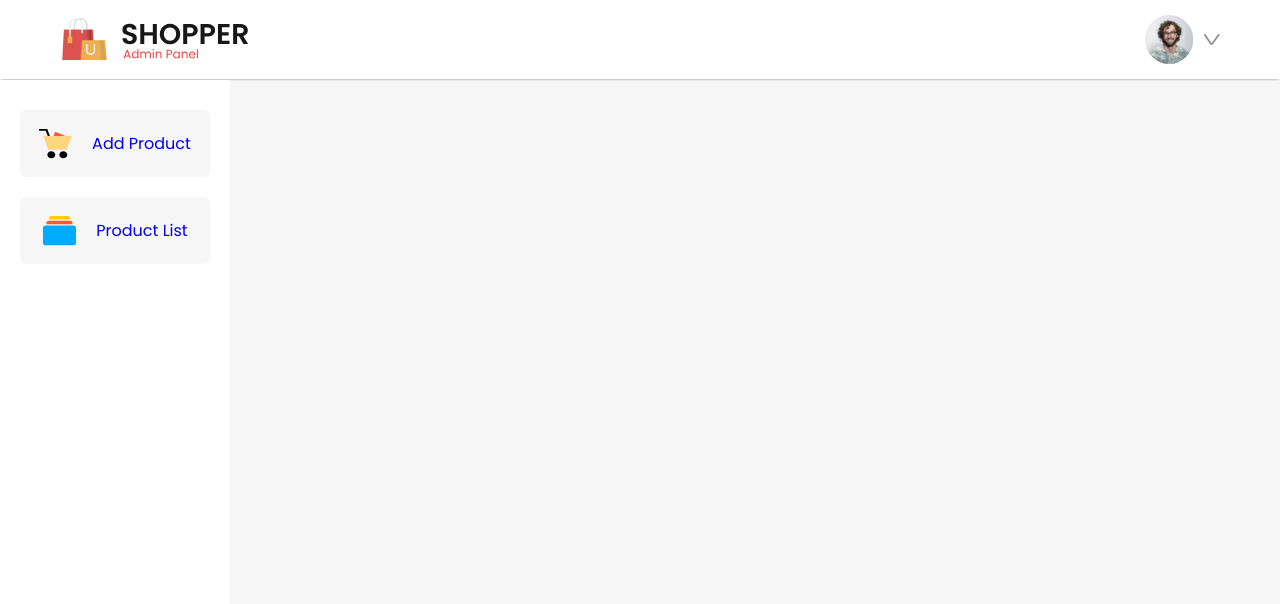
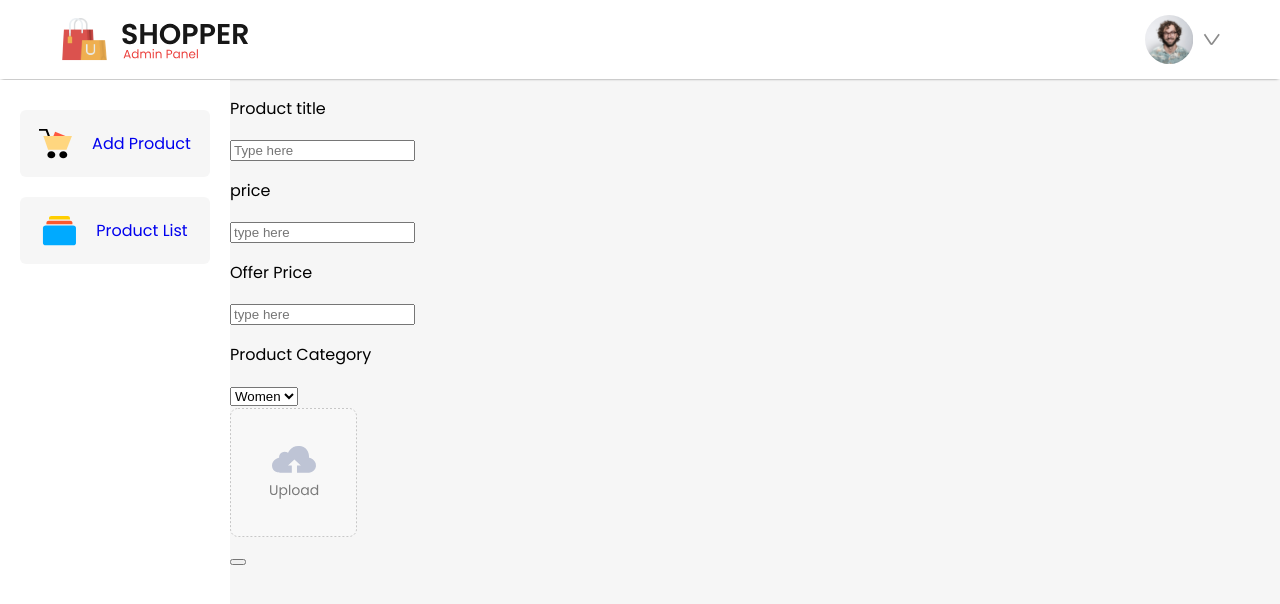
Before and after one commit to 1lelanta/E-commerce--main, a React (Vite) app in the folder admin/: page /addproduct in a window 1280 px wide. Shown: the top 604 px of the page. Built offline with nearby package versions, Linux system fonts and the light colour scheme.

Commit message:
add a logic to add product component

```diff
--- a/admin/src/Components/AddProduct/AddProduct.jsx
+++ b/admin/src/Components/AddProduct/AddProduct.jsx
@@ -1,11 +1,45 @@
 import React from 'react'
 import './AddProduct'
+import upload_area from '../../assets/upload_area.svg'
 
 
 const AddProduct = () => {
   return (
     <div className='add-product'>
+        <div className="addproduct-itemfield">
+            <p>Product title</p>
+            <input type="text" name='name' placeholder='Type here' />
+        </div>
+        <div>
+            <div className="addproduct-price">
+                <div className="addproduct-itemfield">
+                    <p>price</p>
+                    <input type="text" name='old_price' placeholder='type here' />
 
+                </div>
+                <div className="addproduct-itemfield">
+                    <p>Offer Price</p>
+                    <input type="text" name='new_price' placeholder='type here' />
+
+                </div>
+            </div>
+            <div className="addproduct-itemfield">
+                <p>Product Category</p>
+                <select name="category" className='add-product-selector'>
+                    <option value="women">Women</option>
+                    <option value="men">Men</option>
+                    <option value="kid">Kid</option>
+
+                </select>
+            </div>
+            <div className="addproduct-itemfield">
+                <label htmlFor="file-input">
+                    <img src={upload_area}  className = 'addproduct-thumnail-img' alt="" />
+                </label>
+                <input type="file" name='image' id='file-input' hidden />
+            </div>
+            <button className='addproduct-btn'></button>
+        </div>
     </div>
   )
 }
```
